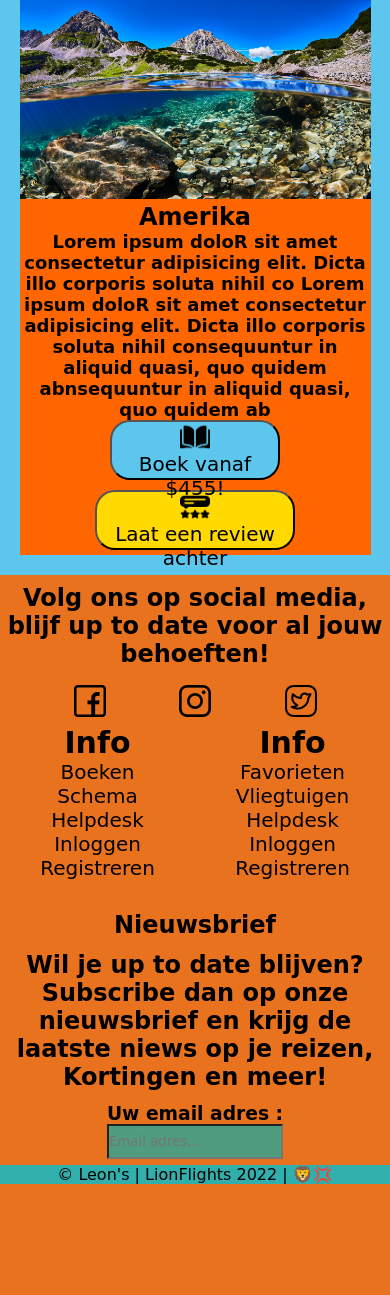
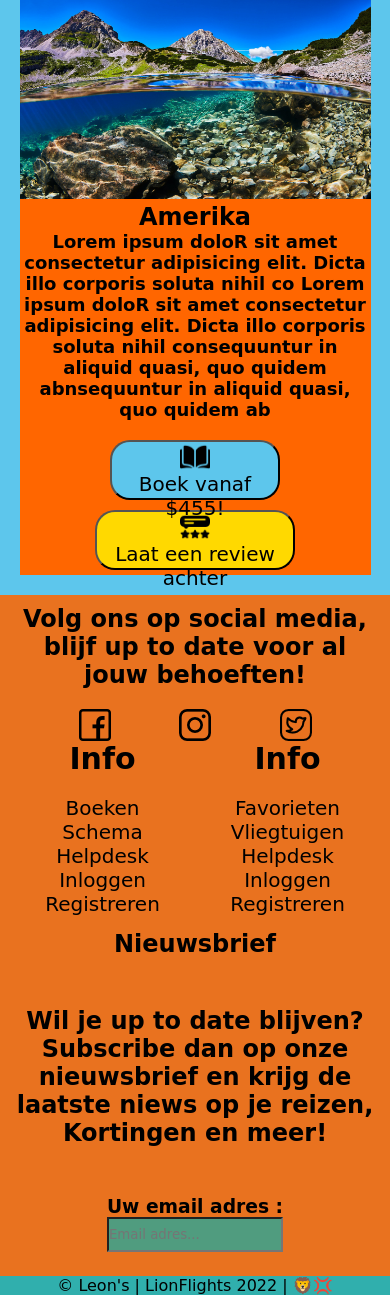
Before and after one commit to LeondeHaas/Leon-Leon, a PHP site: page /boeken.php in a window 390 px wide. Shown: the part 271-1566 px from the top of the page. Before the commit the page ends 1455 px from the top, so only its background shows below. Run offline with PHP 8.4, Linux system fonts and the light colour scheme; some web fonts are replaced.

Commit message:
footer beter responsive

```diff
--- a/css/boeken.css
+++ b/css/boeken.css
@@ -215,7 +215,7 @@ h3 {
 }
 
 h2 {
-  margin-bottom: ;
+  margin-bottom: 20px;
 }
 
 @media only screen and (max-width: 400px) {
--- a/css/footer.css
+++ b/css/footer.css
@@ -86,9 +86,47 @@ li:hover {
     justify-content: center;
 }
 
+.footerimg {
+    width: 100%;
+    justify-content: space-evenly;
+    display: flex;
+}
+
+
 @media only screen and (max-width: 400px) {
     .footer {
+        height: auto;
+        padding: 10px;
+    }
+
+    .input {
+        width: 100%;
+    }
+
+    .list {
+        width: 100%;
+    }
+
+    .footerinfo {
         height: 100%;
+        width: 100%;
+    }
+
+    .footerinfo1 {
+        height: auto;
+        width: 100%;
+    }
+
+    .footerinfo2 {
+        height: 350px;
+        width: 100%;
+    }
+}
+
+@media screen and (min-width: 400px) and (max-width: 1000px) {
+    .footer {
+        height: 100%;
+        padding: 10px;
     }
 
     .input {
@@ -110,36 +148,7 @@ li:hover {
     }
 
     .footerinfo2 {
-        height: 260px;
+        height: 350px;
         width: 100%;
     }
 }
-
-@media only screen and (max-width: 1500px) {
-    .footer {
-        height: 100%;
-    }
-
-    .input {
-        width: 100%;
-    }
-
-    .list {
-        width: 100%;
-    }
-
-    .footerinfo {
-        height: 150px;
-        width: 100%;
-    }
-
-    .footerinfo1 {
-        height: 180px;
-        width: 100%;
-    }
-
-    .footerinfo2 {
-        height: 260px;
-        width: 100%;
-    }
-}
--- a/css/inloggen.css
+++ b/css/inloggen.css
@@ -190,6 +190,7 @@ input[type="password"] {
   .contact-box {
     grid-template-columns: 1fr;
   }
+
   .left {
     height: 200px;
   }
--- a/includes/footer.php
+++ b/includes/footer.php
@@ -2,9 +2,12 @@
   <div class="footer">
     <div class="footerinfo">
       <h2>Volg ons op social media, blijf up to date voor al jouw behoeften!</h2>
-      <img src="igv/img/001-facebook.png" alt="">
-      <img src="igv/img/002-instagram.png" alt="">
-      <img src="igv/img/003-twitter.png" alt="">
+      <div class="footerimg">
+        <img src="igv/img/001-facebook.png" alt="">
+        <img src="igv/img/002-instagram.png" alt="">
+        <img src="igv/img/003-twitter.png" alt="">
+      </div>
+
     </div>
     <div class="footerinfo1">
       <div class="list">
@@ -42,7 +45,7 @@
           <a href="inloggen.php">
             <li class="ty">Inloggen</li>
           </a>
-          <a href="register.php">
+          <a href="registreren.php">
             <li>Registreren</li>
           </a>
         </ul>
```
Also changed, not shown: css/schema.css (line endings or trailing spaces), css/styles.css (line endings or trailing spaces).
